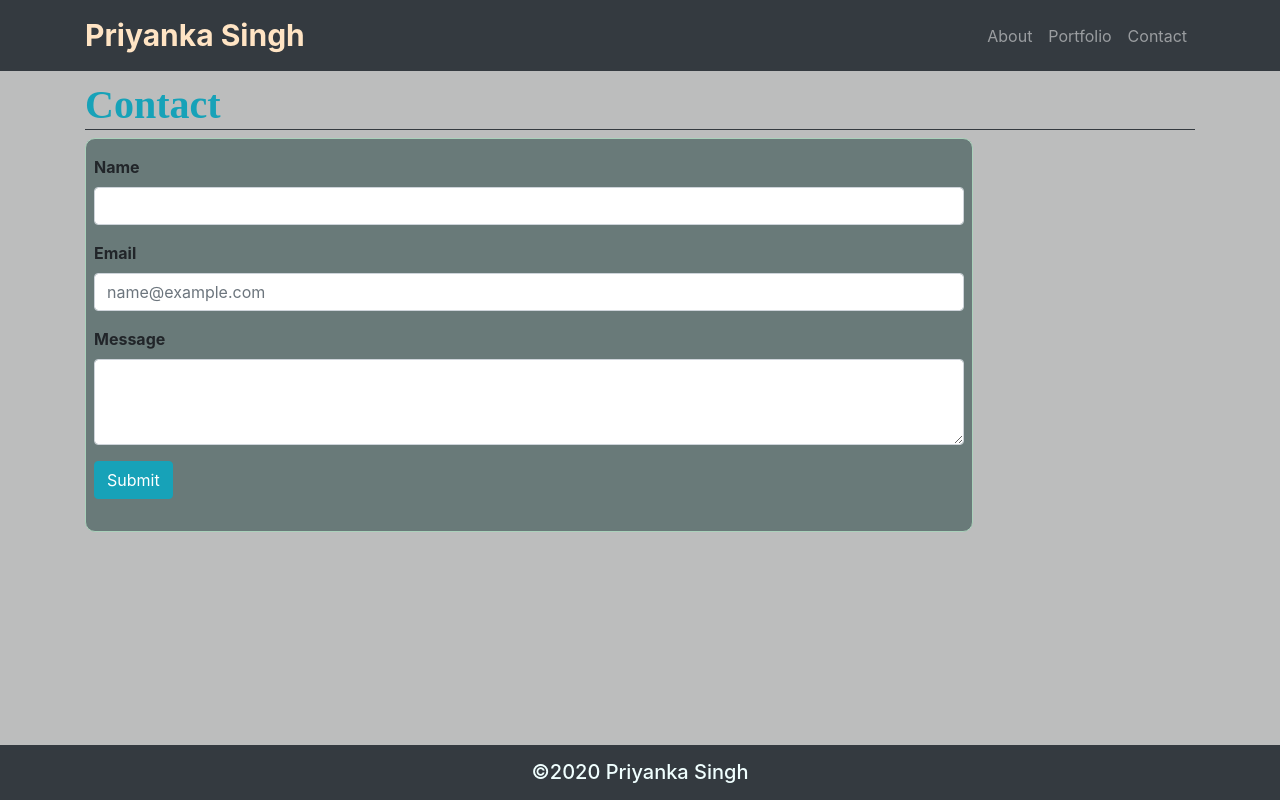
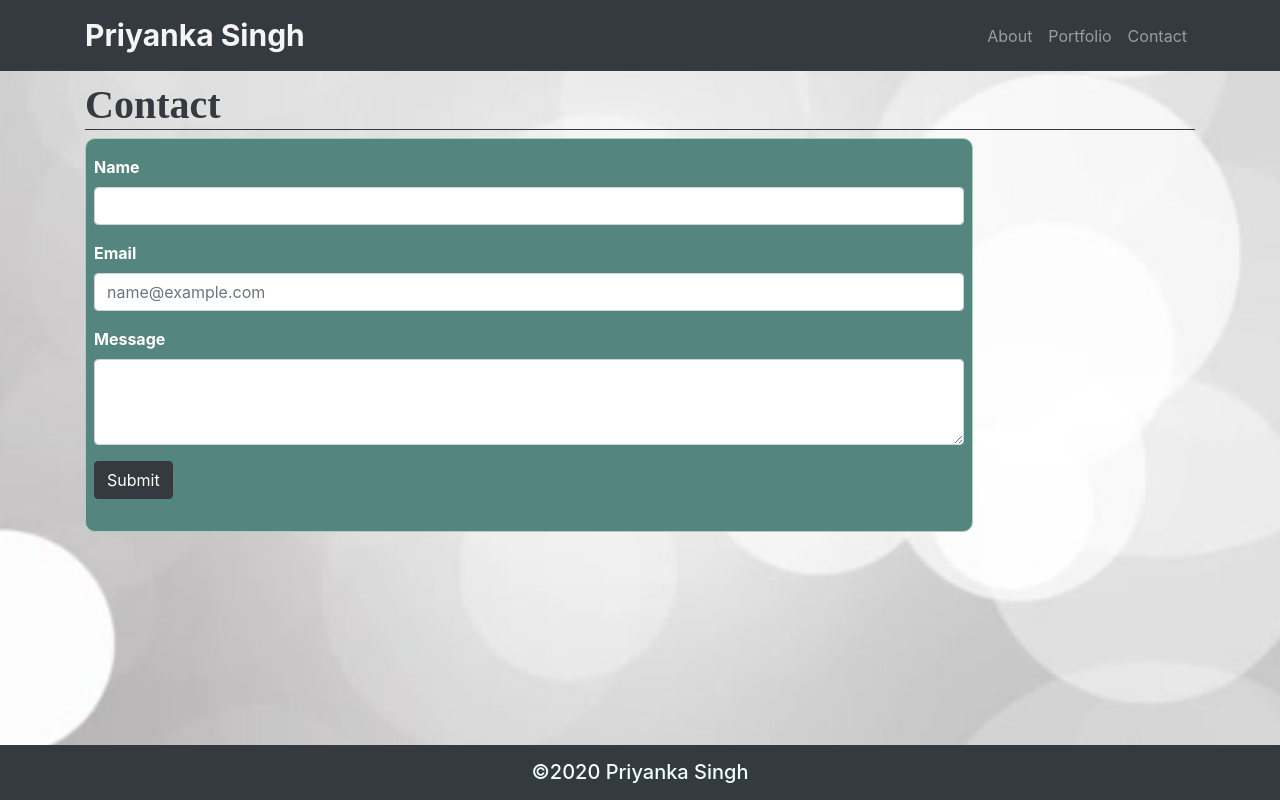
Before and after one commit to singhpri30/Portfolio, a plain HTML site: page contact.html in a window 1280 px wide. Drawn offline with nearby package versions, Linux system fonts and the light colour scheme.

Commit message:
added background image

```diff
--- a/assets/css/index.css
+++ b/assets/css/index.css
@@ -1,6 +1,9 @@
 body{
-    background-color: rgb(188, 189, 189);
     padding-bottom: 61px;
+    background-image: url("../images/background_img.jpg");
+    background-position: center; /* Center the image */
+    background-repeat: no-repeat; /* Do not repeat the image */
+    background-size: cover; /* Resize the background image to cover the entire container */
 }
 html{
     position: relative;
@@ -10,7 +13,7 @@ html{
 
 /*brand name style*/
 #brand{
-    color: bisque;
+    color: whitesmoke;
     font-weight: bold;
     font-size: 30px;
 }
@@ -42,7 +45,7 @@ html{
 }
 /*section content*/
 #profile-summary{
-    font-family: Arial, Helvetica, sans-serif;
+    font-family: 'Source Sans Pro', sans-serif;
 }
 /*footer*/
 .footer{
@@ -75,7 +78,7 @@ h3{
 
 /*form style in contact page*/
 #contact-form{
-    background-color: rgb(105, 122, 121);
+    background-color: rgb(84, 133, 126);
     border:10px;
     border: 1px solid rgb(170, 209, 187);
     border-radius: 10px;
@@ -103,7 +106,8 @@ h3{
         }
 #profile-summary{
     font-size: 18px;
-            }
+
+        }
     }
 /*media query for devices with max screen size 640px*/
 @media screen and (max-width:640px){
@@ -112,6 +116,7 @@ h3{
         }
 #profile-summary{
     font-size: 18px;
+
     }
 #profile-heading{
     font-size: 22px;
--- a/contact.html
+++ b/contact.html
@@ -41,7 +41,7 @@
         <!--main heading-->
         <div class="row">
             <div class="col-md-12">
-                <h1 id="main-heading" class="text-info border-bottom border-dark">Contact</h1>
+                <h1 id="main-heading" class="text-dark border-bottom border-dark">Contact</h1>
             </div>
         </div>
     </div>
@@ -51,19 +51,19 @@
             <div class="col-md-12">
                 <form id="contact-form">
                     <div class="form-group">
-                        <label for="name" class="font-weight-bold">Name</label>
+                        <label for="name" class="font-weight-bold text-white">Name</label>
                         <input type="text" class="form-control" id="name" required>
                     </div>
                     <div class="form-group">
-                        <label for="email" class="font-weight-bold">Email</label>
+                        <label for="email" class="font-weight-bold text-white">Email</label>
                         <input type="email" class="form-control" id="email" placeholder="name@example.com" required>
                     </div>
                     <div class="form-group">
-                        <label for="message" class="font-weight-bold">Message</label>
+                        <label for="message" class="font-weight-bold text-white">Message</label>
                         <textarea class="form-control" id="message" rows="3"></textarea>
                     </div>
                     <div class="form-group">
-                        <button type="submit" class="mb-sm-4 btn btn-info">Submit</button>
+                        <button type="submit" class="mb-sm-4 btn btn-dark">Submit</button>
                     </div>
                 </form>
             </div>
```
Also changed, not shown: index.html (+4 -1 lines), portfolio.html (+8 -6 lines), assets/images/background_img.jpg (added), assets/images/bck-img.jpg (added).
